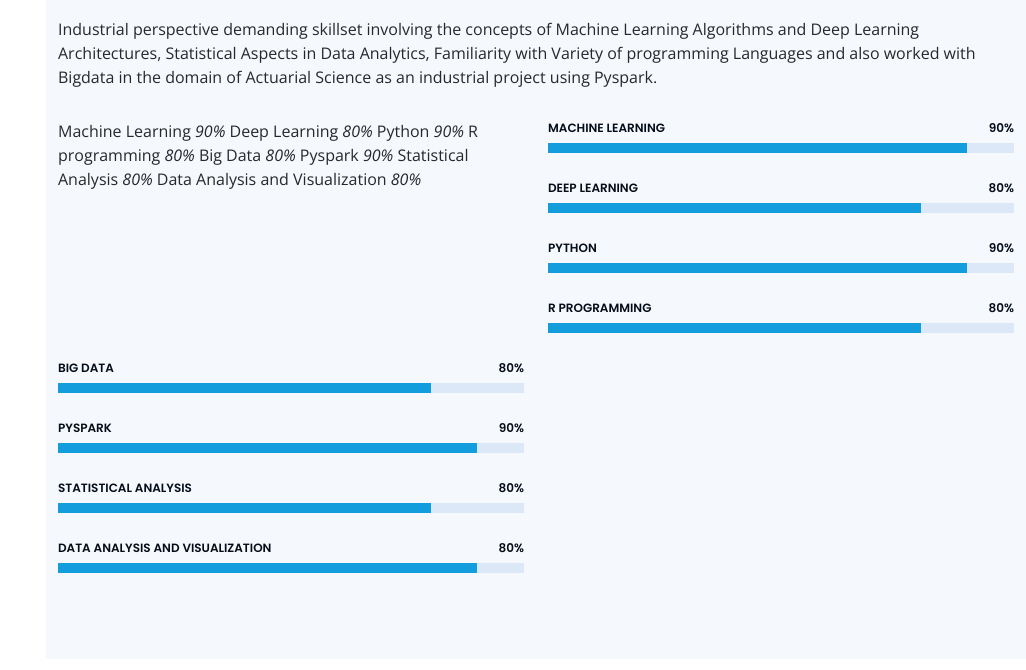
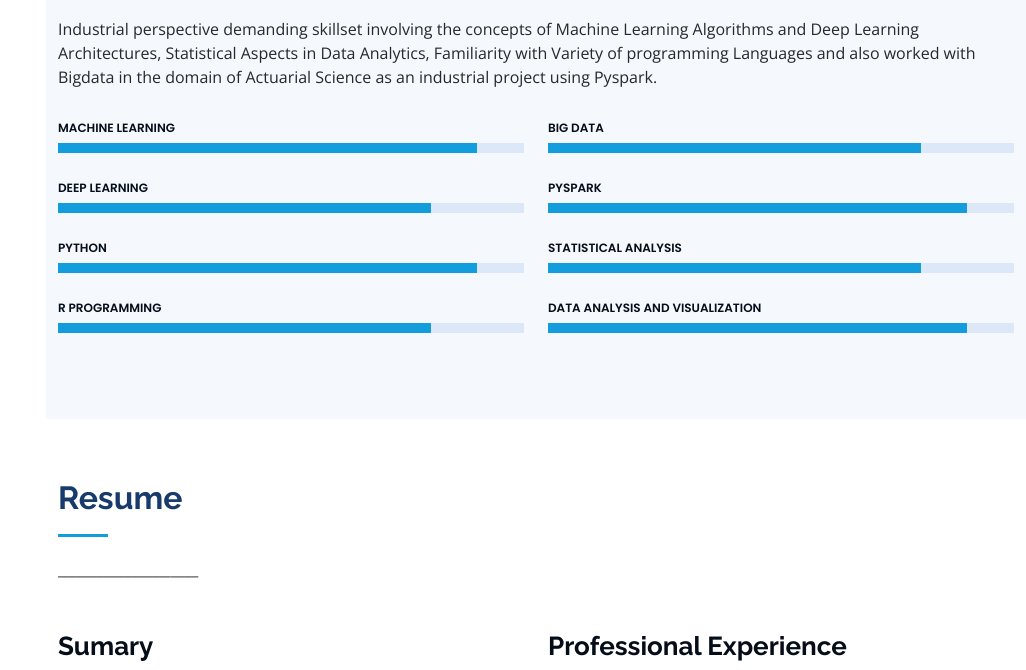
Before and after one commit to Ramsai170899/profile, a plain HTML site: page index.html in a window 1280 px wide. Shown: the part 1737-2407 px from the top of the page, without its empty margins (254-1280 px from the left). Drawn offline with nearby package versions, Linux system fonts and the light colour scheme.

Commit message:
Update index.html

```diff
--- a/index.html
+++ b/index.html
@@ -226,43 +226,32 @@
 	also worked with Bigdata in the domain of Actuarial Science as an industrial project using Pyspark. </p></div>
         <div class="row skills-content">
 
-          <div class="col-lg-6" data-aos="fade-up">
-		 <span class="skill">Machine Learning <i class="val">90%</i></span>
-                 <span class="skill">Deep Learning <i class="val">80%</i></span>
-		 <span class="skill">Python <i class="val">90%</i></span>
-		  <span class="skill">R programming <i class="val">80%</i></span>
-		 <span class="skill">Big Data <i class="val">80%</i></span>
-		  <span class="skill">Pyspark <i class="val">90%</i></span>
-		  <span class="skill">Statistical Analysis <i class="val">80%</i></span>
-		  <span class="skill">Data Analysis and Visualization <i class="val">80%</i></span>
-	</div>
-
 
 
 	  <div class="col-lg-6" data-aos="fade-up">
             <div class="progress">
-              <span class="skill">Machine Learning <i class="val">90%</i></span>
+              <span class="skill">Machine Learning </span>
               <div class="progress-bar-wrap">
                 <div class="progress-bar" role="progressbar" aria-valuenow="90" aria-valuemin="10" aria-valuemax="100"></div>
               </div>
             </div>
 
             <div class="progress">
-              <span class="skill">Deep Learning <i class="val">80%</i></span>
+              <span class="skill">Deep Learning </span>
               <div class="progress-bar-wrap">
                 <div class="progress-bar" role="progressbar" aria-valuenow="80" aria-valuemin="20" aria-valuemax="100"></div>
               </div>
             </div>
 
             <div class="progress">
-              <span class="skill">Python <i class="val">90%</i></span>
+              <span class="skill">Python </span>
               <div class="progress-bar-wrap">
                 <div class="progress-bar" role="progressbar" aria-valuenow="90" aria-valuemin="10" aria-valuemax="100"></div>
               </div>
             </div>
 
             <div class="progress">
-              <span class="skill">R programming <i class="val">80%</i></span>
+              <span class="skill">R programming </span>
               <div class="progress-bar-wrap">
                 <div class="progress-bar" role="progressbar" aria-valuenow="80" aria-valuemin="20" aria-valuemax="100"></div>
               </div>
@@ -273,28 +262,28 @@
           <div class="col-lg-6" data-aos="fade-up" data-aos-delay="100">
 
             <div class="progress">
-              <span class="skill">Big Data <i class="val">80%</i></span>
+              <span class="skill">Big Data </span>
               <div class="progress-bar-wrap">
                 <div class="progress-bar" role="progressbar" aria-valuenow="80" aria-valuemin="20" aria-valuemax="100"></div>
               </div>
             </div>
 
             <div class="progress">
-              <span class="skill">Pyspark <i class="val">90%</i></span>
+              <span class="skill">Pyspark </span>
               <div class="progress-bar-wrap">
                 <div class="progress-bar" role="progressbar" aria-valuenow="90" aria-valuemin="10" aria-valuemax="100"></div>
               </div>
             </div>
 
             <div class="progress">
-              <span class="skill">Statistical Analysis <i class="val">80%</i></span>
+              <span class="skill">Statistical Analysis </span>
               <div class="progress-bar-wrap">
                 <div class="progress-bar" role="progressbar" aria-valuenow="80" aria-valuemin="20" aria-valuemax="100"></div>
               </div>
             </div>
 
             <div class="progress">
-              <span class="skill">Data Analysis and Visualization <i class="val">80%</i></span>
+              <span class="skill">Data Analysis and Visualization </span>
               <div class="progress-bar-wrap">
                 <div class="progress-bar" role="progressbar" aria-valuenow="90" aria-valuemin="10" aria-valuemax="100"></div>
               </div>
```
